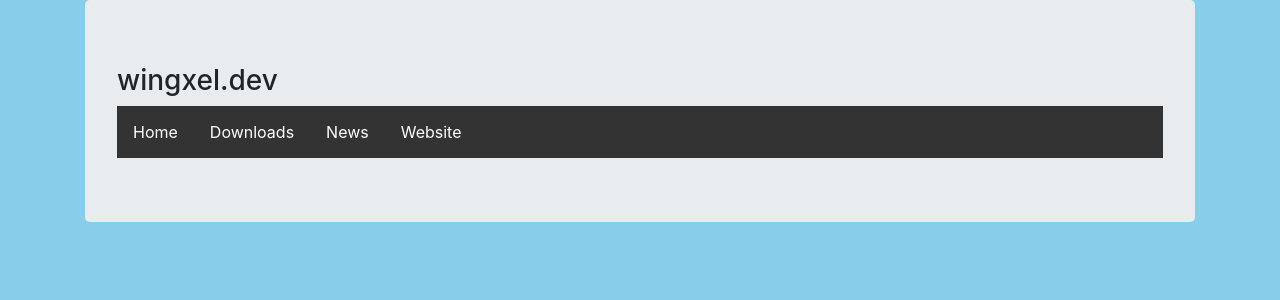
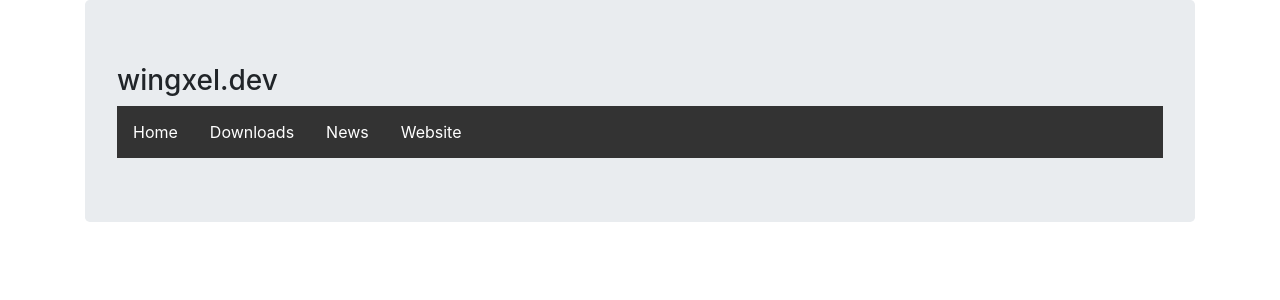
Before and after one commit to wingxel/website, a PHP site: page / in a window 1280 px wide. Shown: the top 300 px of the page. Run offline with PHP 8.4, Linux system fonts and the light colour scheme.

Commit message:
Updated style.css

```diff
--- a/style.css
+++ b/style.css
@@ -18,6 +18,3 @@ li a{
 li a:hover{
 	background-color: #111;
 }
-body{
-	background-color: skyblue;
-}
```
